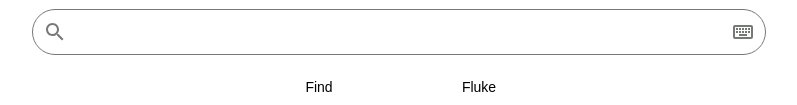
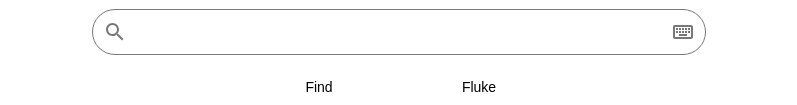
Before and after one commit to vecel/google-homepage-clone, a plain HTML site: page index.html in a window 1280 px wide. Shown: the part 369-474 px from the top of the page, without its empty margins (241-1038 px from the left). Drawn offline with Linux system fonts and the light colour scheme.

Commit message:
commented title img hover style

```diff
--- a/style.css
+++ b/style.css
@@ -37,6 +37,11 @@
     width: 100%;
 }
 
+/*
+#title_img:hover {
+    background: linear-gradient(90deg, gray 0%, magenta 25%, magenta 75%, gray 100%);
+}*/
+
 .gray_border {
     border: solid rgb(119, 121, 119);
     border-radius: 35px;
@@ -49,6 +54,9 @@
     justify-content: space-between;
     padding: 6px;
     margin-top: 12px;
+    align-self: center;
+    min-width: 600px;
+    max-width: 800px;
 }
 
 #search_bar:hover {
```
